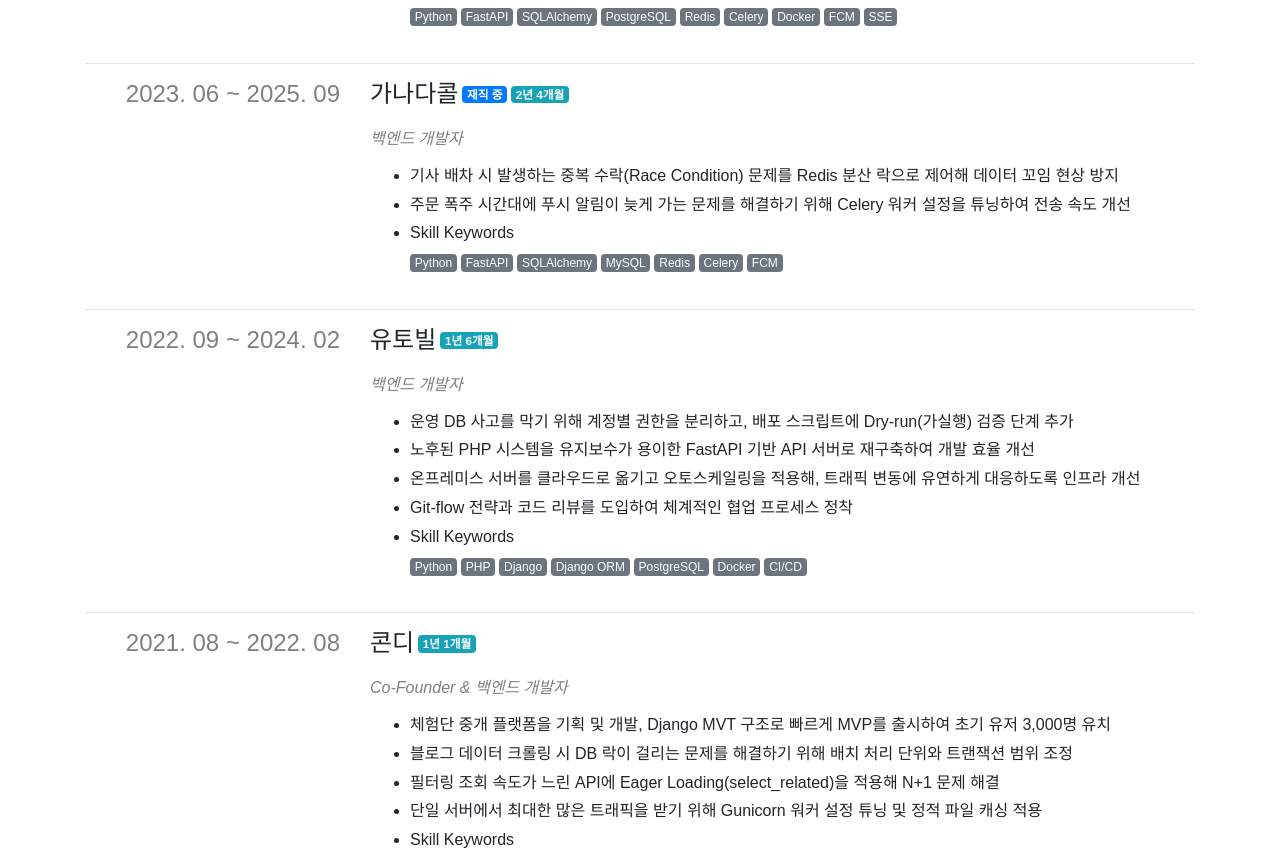
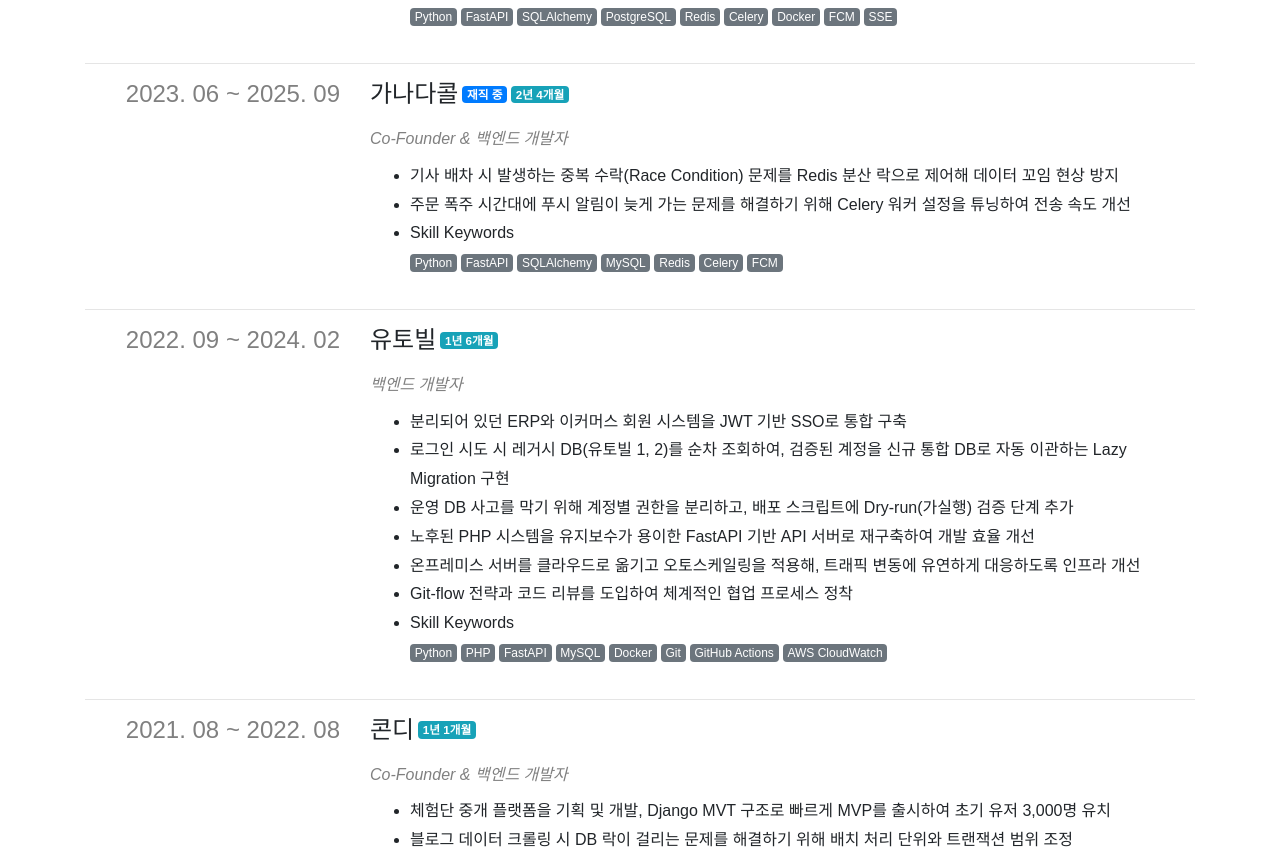
Before and after one commit to yuneast/resume, a Next.js app: page / in a window 1280 px wide. Shown: the part 1740-2598 px from the top of the page. Built offline with nearby package versions, Linux system fonts and the light colour scheme; a web font is replaced by a local one.

Commit message:
Update experience.ts

```diff
--- a/payload/experience.ts
+++ b/payload/experience.ts
@@ -25,7 +25,7 @@
       title: '딜잇',
       positions: [
         {
-          title: '백엔드 개발자',
+          title: 'Co-Founder & 백엔드 개발자',
           startedAt: '2024-01',
           endedAt: '2025-06',
           descriptions: [
@@ -44,7 +44,7 @@
       title: '가나다콜',
       positions: [
         {
-          title: '백엔드 개발자 ',
+          title: 'Co-Founder & 백엔드 개발자 ',
           startedAt: '2023-06',
           descriptions: [
             '기사 배차 시 발생하는 중복 수락(Race Condition) 문제를 Redis 분산 락으로 제어해 데이터 꼬임 현상 방지',
@@ -57,20 +57,23 @@
       ],
     },
     {
-      title: '유토빌',
+      title: "유토빌",
       positions: [
         {
-          title: '백엔드 개발자',
-          startedAt: '2022-09',
-          endedAt: '2024-02',
+          title: "백엔드 개발자",
+          startedAt: "2022-09",
+          endedAt: "2024-02",
           descriptions: [
-            '운영 DB 사고를 막기 위해 계정별 권한을 분리하고, 배포 스크립트에 Dry-run(가실행) 검증 단계 추가',
-            '노후된 PHP 시스템을 유지보수가 용이한 FastAPI 기반 API 서버로 재구축하여 개발 효율 개선',
-            '온프레미스 서버를 클라우드로 옮기고 오토스케일링을 적용해, 트래픽 변동에 유연하게 대응하도록 인프라 개선',
-            'Git-flow 전략과 코드 리뷰를 도입하여 체계적인 협업 프로세스 정착',
+            "분리되어 있던 ERP와 이커머스 회원 시스템을 JWT 기반 SSO로 통합 구축",
+            "로그인 시도 시 레거시 DB(유토빌 1, 2)를 순차 조회하여, 검증된 계정을 신규 통합 DB로 자동 이관하는 Lazy Migration 구현",
+            "운영 DB 사고를 막기 위해 계정별 권한을 분리하고, 배포 스크립트에 Dry-run(가실행) 검증 단계 추가",
+            "노후된 PHP 시스템을 유지보수가 용이한 FastAPI 기반 API 서버로 재구축하여 개발 효율 개선",
+            "온프레미스 서버를 클라우드로 옮기고 오토스케일링을 적용해, 트래픽 변동에 유연하게 대응하도록 인프라 개선",
+            "Git-flow 전략과 코드 리뷰를 도입하여 체계적인 협업 프로세스 정착",
           ],
           skillKeywords: [
-            'Python', 'PHP', 'Django', 'Django ORM', 'PostgreSQL', 'Docker', 'CI/CD',
+            'Python', 'PHP', 'FastAPI', 'MySQL', 'Docker',
+            'Git', 'GitHub Actions', 'AWS CloudWatch',
           ],
         },
       ],
```
